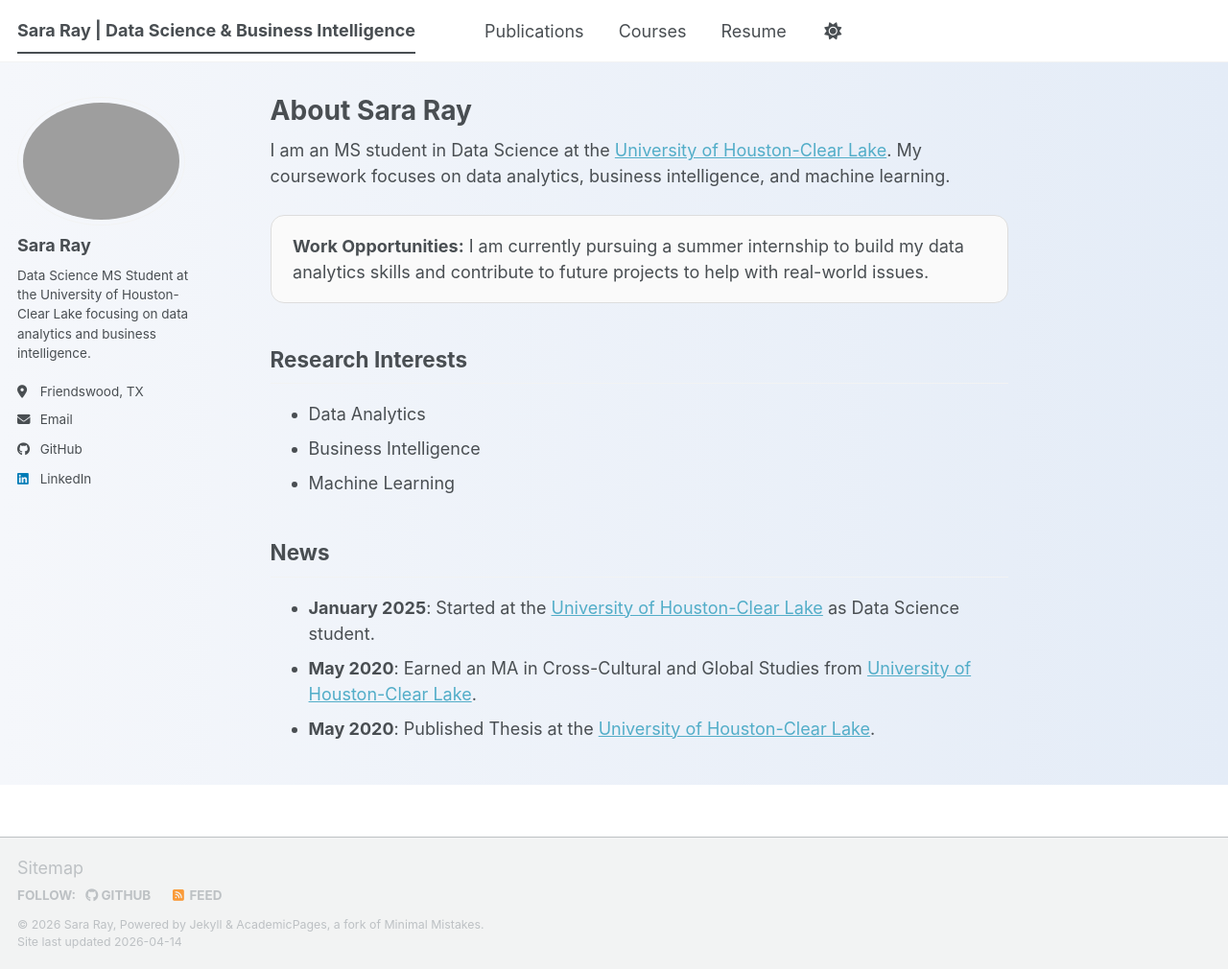
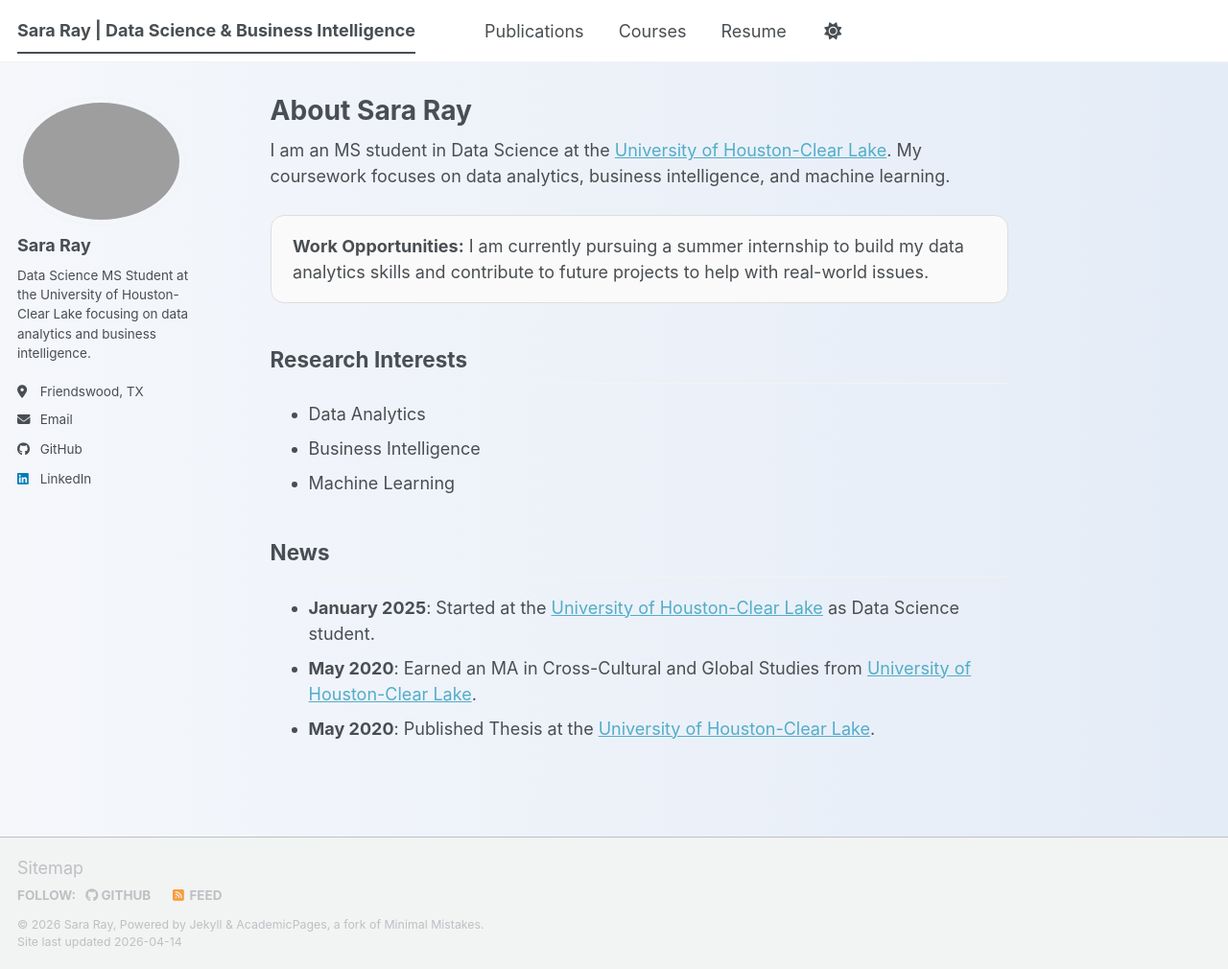
Before and after one commit to SaraRay2017/SaraRay2017.github.io, a Jekyll site: the page built from _pages/about.md, in a window 1280 px wide and 1010 px high. Shown: the whole window at 96% size. Built offline with Jekyll 4.4.1, drawn with Linux system fonts in a browser that asks for light colours; a script bundle is joined from its source files by our own code; library files that are not in the unit come from our copies.

Commit message:
Set gradient background for html and body
Add gradient background to html and body elements.

```diff
--- a/assets/css/main.scss
+++ b/assets/css/main.scss
@@ -42,6 +42,14 @@
     "vendor/font-awesome/brands"
 ;
 
-body {
+html, body {
   background: linear-gradient(to right, #f5f7fb, #e4ecf7) !important;
 }
+
+.page {
+  background: transparent !important;
+}
+
+.page__content {
+  background: transparent !important;
+}
```
